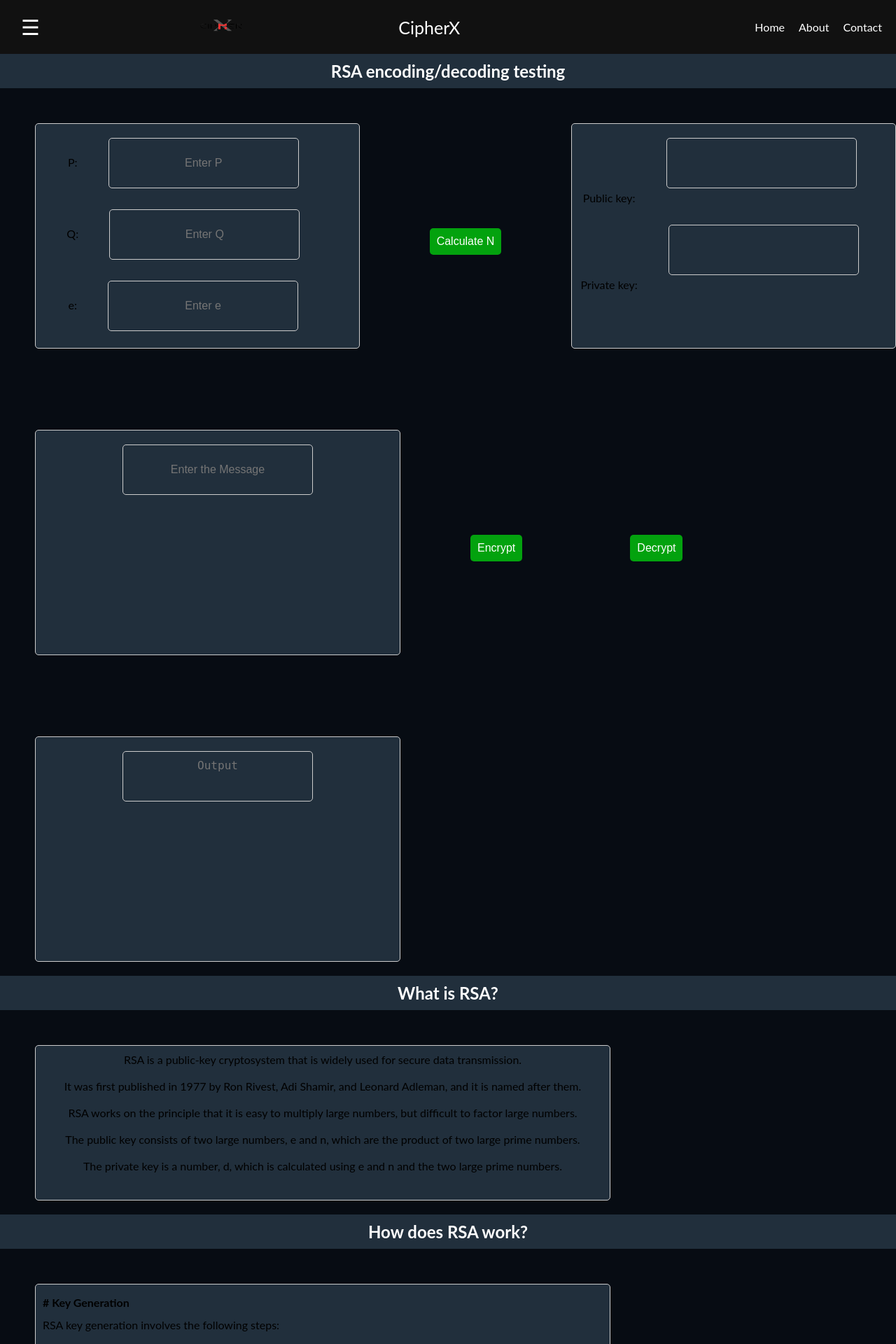
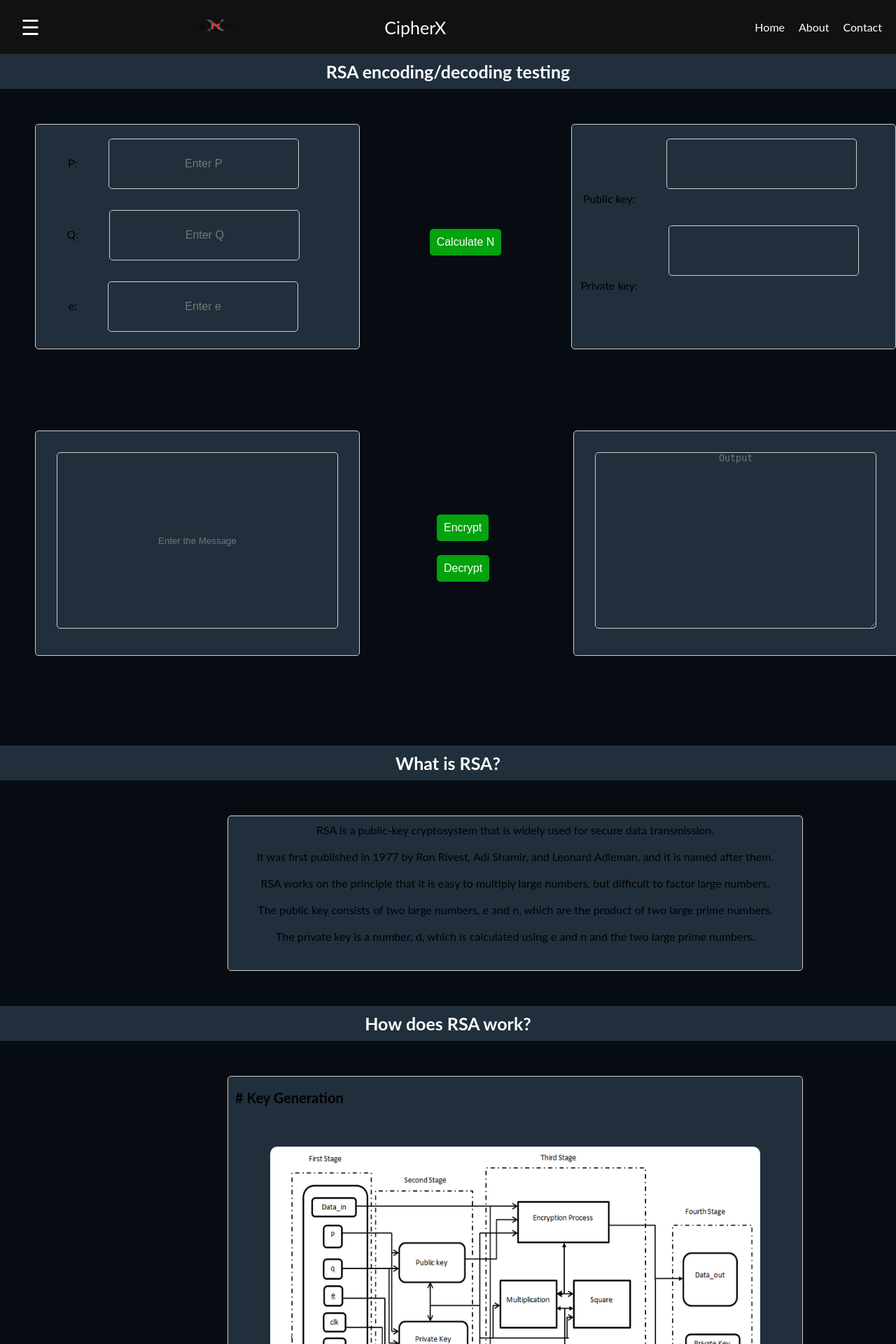
Before and after one commit to Darry1968/cipherx, a Flask app: page /rsa in a window 1280 px wide. Shown: the top 1920 px of the page at 70% size. Run offline with Flask 3, Linux system fonts and the light colour scheme.

Commit message:
rsa css img final

```diff
--- a/templates/base.html
+++ b/templates/base.html
@@ -132,7 +132,7 @@
 
         <span class="menu" style="font-size:30px;cursor:pointer" onclick="openNav()">&#9776;</span>
         <img src="static/cipherxlogo.png" alt="logo">
-        <a href="/"  style="text-decoration:none; color: #fff; margin-right: 200px; font-size: 25px;">CipherX</a>
+        <a href="/"  style="text-decoration:none; color: #fff; margin-right: 230px; font-size: 25px;">CipherX</a>
         <ul class="menu">
             <li><a href="/">Home</a></li>
             <li><a href="#">About</a></li>
--- a/templates/md5.html
+++ b/templates/md5.html
@@ -29,6 +29,7 @@
                 resize: none;
                 border: 1px solid #ccc;
                 background-color: #212F3C ;
+                border-radius: 10px;
             }
             .buttons {
                 width: 300px;
@@ -48,6 +49,7 @@
                 border: none;
                 cursor: pointer;
                 margin-bottom: 50px;
+                border-radius: 10px;
             }
 
 </style>
@@ -74,7 +76,7 @@
 </form>
 <br>
 
-<label for="exampleFormControlOutput1" class="form-label">Output :</label>
+<!-- <label for="exampleFormControlOutput1" class="form-label">Output :</label> -->
 <textarea class="textbox" id="textbox" name="textbox" rows="10" cols="50" spellcheck="false">
         {% if output is defined %}
             {{output}}
--- a/templates/rsa.html
+++ b/templates/rsa.html
@@ -4,6 +4,7 @@
 <h2>RSA encoding/decoding testing</h2>
 <style>
     h2{
+        font-size: 25px;
         text-align: center;
         color: white;
         background-color: #212F3C;
@@ -24,13 +25,15 @@
                 border: 1px solid #ccc;
                 background-color: #212F3C ;
             border-radius: 5px;
+    } .cipherinfo{
+        align-items: center;
     }
     .container1{
                 width: 800px;
                 height: 200px;
                 padding: 10px;
                 font-size: 16px;
-
+                align-items: center ;
                 flex-direction: column;
                 text-align:center;
                 /* resize: none; */
@@ -40,10 +43,11 @@
                 border: 1px solid #ccc;
                 background-color: #212F3C ;
             border-radius: 5px;
+            display: flex;
     }
     .container2{
         width: 800px;
-                height: 2000px;
+                height: 2350px;
                 padding: 10px;
                 font-size: 16px;
 
@@ -75,8 +79,11 @@
             }
             .buttons{
                 flex-direction: column;
-                /* display: flex; */
-                align-items: center;
+                margin: 10px;
+                height: 300px;
+                margin  : 50px;
+                margin-top: 150px;
+                margin-left: 90px;
             }
             .btn{
                 padding: 10px;
@@ -94,12 +101,39 @@
                 border-radius: 5px;
 
             }
+            .btn2{
+                padding: 10px;
+                /* padding-left: 10px; */
+                font-size: 16px;
+                background-color: rgba(3, 201, 13, 0.801);
+                color: white;
+                border: none;
+                cursor: pointer;
+                margin: 20px;
+                display: flex;
+                margin-left: 100x;
+                /* margin-bottom: 200px;
+                margin-left: 100px;
+                margin-top: 200px;
+                margin-right: 50px; */
+                border-radius: 5px;
+
+            }
             .daddycontainer{
                 display:flex ;
             }
             .mommycontainer{
                 display: flex;
                 flex-direction: row;
+            }
+            .textbox2{
+                width: 400px;
+                height: 250px;
+                margin: 20px;
+                text-align: center;
+                border-radius: 5px;
+                border: 1px solid #ccc;
+                background-color: #212F3C ;
             }
 
 </style>
@@ -137,19 +171,19 @@ rows="1"spellcheck="false">{% if keys is defined %}{{ keys.public}}{% endif %}</
 <div class="mommycontainer">
 <div class="container">
     <!-- <label for="p" class="form-label"></label> -->
-    <input type="text" class="textbox" id="p" name="p" placeholder="Enter the Message">
+    <input type="text" class="textbox2" id="p" name="p" placeholder="Enter the Message">
 </div>
 <div class="buttons">
-    <input type="submit" class="btn" name="encrypt" value="Encrypt">
-    <input type="submit" class="btn" name="decrypt" value="Decrypt">
+    <input type="submit" class="btn2" name="encrypt" value="Encrypt">
+    <input type="submit" class="btn2" name="decrypt" value="Decrypt">
 </div>
 
-</div>
+
 <div class="container">
-<textarea id="textbox" name="textbox" class="textbox" rows="10" cols="50" placeholder="Output" spellcheck="false">{% if output is defined %}{{output}}{% endif %}
+<textarea id="textbox" name="textbox2" class="textbox2" rows="10" cols="50" placeholder="Output" spellcheck="false">{% if output is defined %}{{output}}{% endif %}
 </textarea></div>
 </div>
-
+</div>
 </div>
 </form>
 </section>
@@ -157,15 +191,17 @@ rows="1"spellcheck="false">{% if keys is defined %}{{ keys.public}}{% endif %}</
 
 <section class="cipherinfo">
     <h2>What is RSA?</h2>
-    <p class="container1">RSA is a public-key cryptosystem that is widely used for secure data transmission. <br> <br>
+    <p class="container1" style="display: flex;  margin-left: 325px; margin-bottom: 50px;">RSA is a public-key cryptosystem that is widely used for secure data transmission. <br> <br>
         It was first published in 1977 by Ron Rivest, Adi Shamir, and Leonard Adleman, and it is named after them. <br><br>
         RSA works on the principle that it is easy to multiply large numbers, but difficult to factor large numbers. <br><br>
         The public key consists of two large numbers, e and n, which are the product of two large prime numbers. <br><br>
         The private key is a number, d, which is calculated using e and n and the two large prime numbers. <br><br>
         </p>
         <h2>How does RSA work?</h2>
-        <p class="container2" style="line-height: 2; text-align: start;">
-           <b> # Key Generation</b><br>
+        <p class="container2" style="line-height: 2; text-align: start; margin-left: 325px; ">
+           <b style="font-size: 20px;"> # Key Generation</b><br>
+           <img src="static/rsa2.png" alt="rsa2" style="width: 700px; height: 450px; border-radius: 10px; margin: 50px;">
+           <br>
 RSA key generation involves the following steps: <br>
 - Prime Number Generation: <br>
   - Select two large prime numbers, p and q. <br>
@@ -175,34 +211,35 @@ RSA key generation involves the following steps: <br>
   - Calculate ɸ(n) = (p - 1) x (q - 1). <br>
 - Public Key Exponent Selection: <br>
   - Choose a public exponent (e) that is coprime to ɸ(n).
-- Private Key Calculation:
+- Private Key Calculation: <br>
   - Determine a private exponent (d) such that d x e ≡ 1 (mod ɸ(n)).
+ <br> <br>
+2.2 Encryption <br>
+- Sender obtains the recipient's public key (e, n). <br>
+- Converts the plaintext message (M) to an integer m such that 0 < m < n. <br>
+- Computes the ciphertext (C) using the formula C ≡ m^(e) (mod n). <br>
+- Sends the ciphertext to the recipient. <br>
  <br>
-2.2 Encryption <br>
-- Sender obtains the recipient's public key (e, n).
-- Converts the plaintext message (M) to an integer m such that 0 < m < n.
-- Computes the ciphertext (C) using the formula C ≡ m^(e) (mod n).
-- Sends the ciphertext to the recipient.
- <br>
-
+<br>
 2.3 Decryption <br>
-- Recipient uses their private key (d) to compute m from C using m ≡ C^(d) (mod n).
-- Converts m back to the original plaintext message (M).
+- Recipient uses their private key (d) to compute m from C using m ≡ C^(d) (mod n). <br>
+- Converts m back to the original plaintext message (M). <br>
 <br><b>
-3. Diagram
+3. Diagram <br> <br> <br>
+<img src="static/rsa1.png" alt="rsa1" style="width: 700px; height: 300px; margin-left: 50px; border-radius: 10px; ">
 </b>  <br> <br>
-4. Use Case in a Real-World Scenario  <br>
+4. Use Case in a Real-World Scenario  <br> <br>
 4.1 Secure Communication <br>
-- Scenario: Secure Email Communication
-  - Background:  Alice wants to send a confidential email to Bob.
-  - Implementation: Bob generates a key pair and shares his public key with Alice. Alice encrypts the email using Bob's public key. Bob decrypts the email using his private key.
+- Scenario: Secure Email Communication <br>
+  - Background:  Alice wants to send a confidential email to Bob. <br>
+  - Implementation: Bob generates a key pair and shares his public key with Alice. Alice encrypts the email using Bob's public key. Bob decrypts the email using his private key. <br>
  <br>
 4.2 Digital Signatures <br>
 - Scenario: Digital Document Signing
   - Background: Alice wants to digitally sign a contract.
   - Implementation: Alice uses her private key to create a digital signature for the document. Anyone with Alice's public key can verify the authenticity of the signature.
- <br>
-### 4.3 Secure Online Transactions <br>
+ <br> <br>
+4.3 Secure Online Transactions <br>
 - Scenario: Secure Online Purchases
   - Background: Bob wants to make a secure online purchase.
   - Implementation: The online store provides its public key. Bob uses the store's public key to encrypt his payment information. Only the store, with its private key, can decrypt and process the payment.
```
Also changed, not shown: templates/Ceaser.html (+44 -7 lines), static/rsa1.png (added), static/rsa2.png (added).
